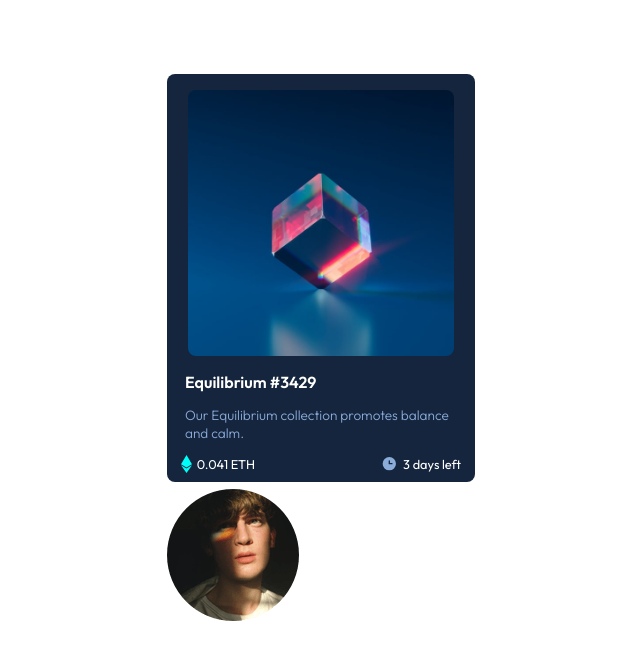
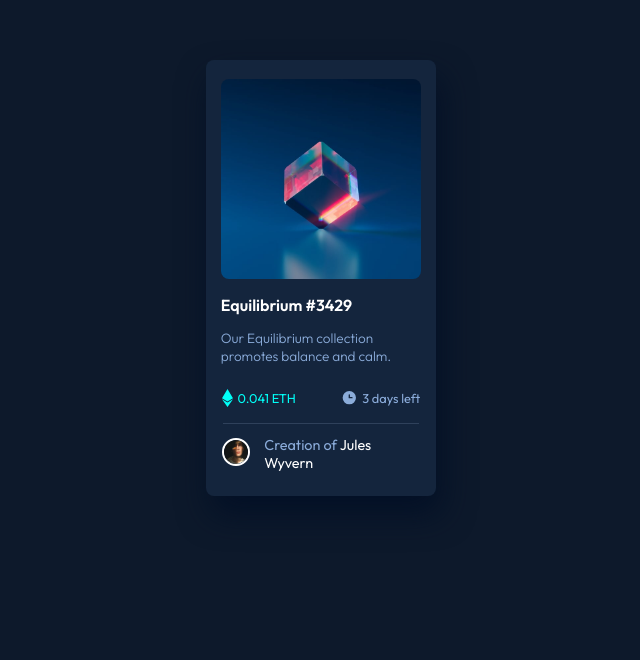
Before and after one commit to GeorgeValentin/NFT_Preview_Card_Component, a plain HTML site: page index.html in a window 1280 px wide. Shown: the part 122-782 px from the top of the page, without its empty margins (319-959 px from the left). Drawn offline with Linux system fonts and the light colour scheme.

Commit message:
Add the style for the normal desktop design and its "active" state

```diff
--- a/index.html
+++ b/index.html
@@ -59,14 +59,21 @@
 
       </div>
 
-      <div class="author-container">
+      <div class="horizontal-line"></div>
+
+      <div class="author-container flex flex-row">
 
         <div class="author-container_img">
           <img src="./images/image-avatar.png" alt="profile-img" />
         </div>
 
         <div class="author-container_content">
-          Creation of Jules Wyvern
+          <span class="author-container_content_description">
+            Creation of
+          </span>
+          <span class="author-container_content_name">
+            Jules Wyvern
+          </span>
         <div>
 
       </div>
--- a/scss/_globals.scss
+++ b/scss/_globals.scss
@@ -4,4 +4,5 @@ body {
     box-sizing: border-box;
     height: 100vh;
     font-family: 'Outfit', sans-serif;
+    background-color: $very-dark-blue-main;
 }
--- a/scss/_nftPreviewCard.scss
+++ b/scss/_nftPreviewCard.scss
@@ -1,16 +1,16 @@
 .nft-preview-card {
     height: inherit;
-    width: 24%;
+    width: 18%;
     margin: auto;
 
     &_container {
         background-color: $very-dark-blue-card;
         color: $white;
-        height: 51%;
+        box-shadow: 5px 18px 32px hsl(218deg 86% 8%);
 
         &_image {
             width: 93%;
-            padding: 1rem 0 0;
+            padding: 1.2rem 0 0;
             margin: auto auto 0.8rem;
 
             img {
@@ -20,27 +20,79 @@
 
         &_title {
             font-weight: 600;
-            padding-left: 1.1rem;
+            padding-left: 6.5%;
             margin-bottom: 0.85rem;
+            cursor: pointer;
+
+            &:hover {
+                color: $cyan;
+            }
         }
 
         &_description {
             color: $soft-blue;
             font-size: 0.85rem;
             font-weight: 300;;
-            padding-left: 1.1rem;
+            padding-left: 6.5%;
             margin-bottom: 0.8rem;
+            width: 90%;
         }
 
         &_values {
             justify-content: space-between;
             align-items: center;
-            padding: 0 0.85rem;
-            margin-bottom: 1rem;
+            padding: 0 1rem;
+            margin: 1.5rem auto 1rem;
+
+            .container-values-amount {
+                color: $cyan;
+            }
+
+            .container-values-duration {
+                color: $soft-blue;
+            }
+
+        }
+
+        .horizontal-line {
+            border-top: 0.9px solid $very-dark-blue-line;
+            width: 85%;
+            margin: auto;
+            margin-bottom: 0.75rem;
         }
 
         .author-container {
+            gap: 0.5rem;
+            margin: 0.5rem 1rem 1.5rem;
+            align-items: center;
 
+            &_img {
+                width: 2.2rem;
+
+                img {
+                    width: 1.5rem;
+                    border: 2px solid $white;
+                    border-radius: 50%;
+                }
+            }
+
+            &_content {
+                font-size: 0.9rem;
+
+                &_description {
+                    color: $soft-blue;
+                }
+
+                &_name {
+                    color: $white;
+                    cursor: pointer;
+
+                    &:hover {
+                        color: $cyan;
+                    }
+                }
+
+            }
 
         }
 
--- a/scss/styles.scss
+++ b/scss/styles.scss
@@ -1,3 +1,3 @@
+@import "reusables";
 @import "globals";
-@import "reusables";
 @import "nftPreviewCard";
```
Also changed, not shown: dist/css/styles.css.
